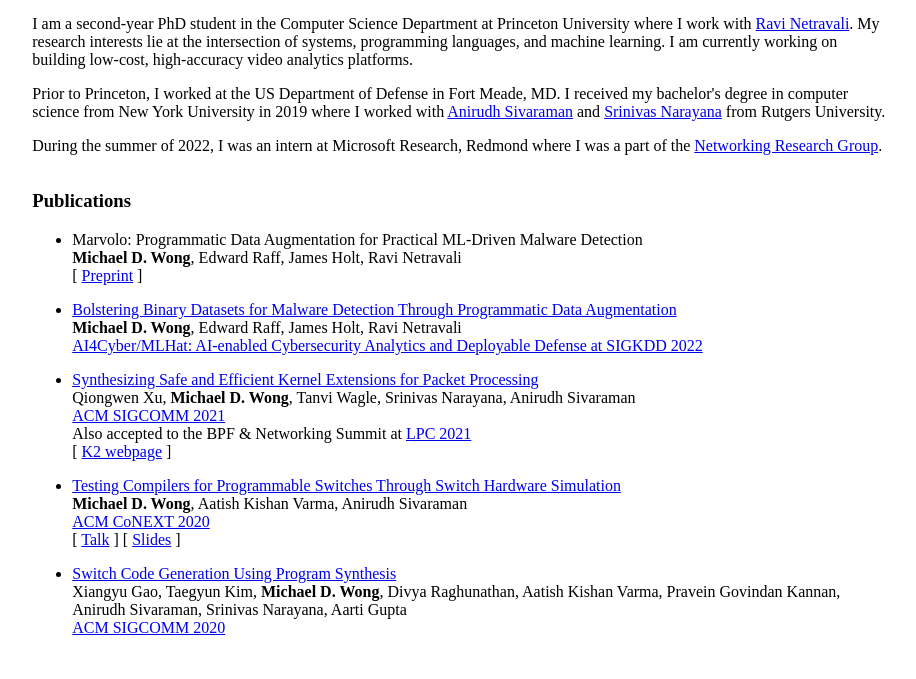
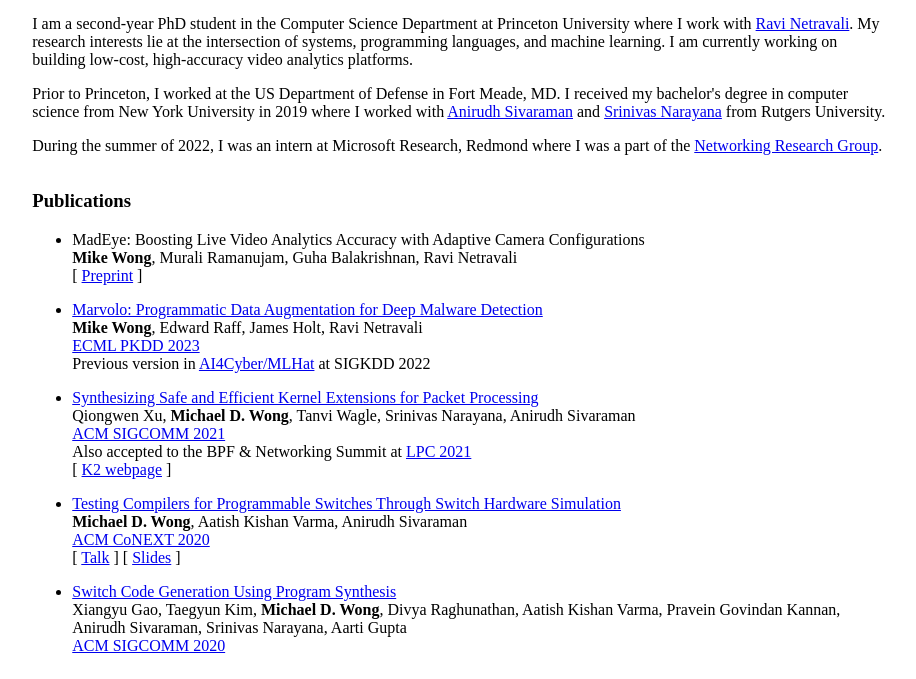
Before and after one commit to michaeldwong/michaeldwong.github.io, a plain HTML site: page index.html in a window 1280 px wide. Shown: the part 257-936 px from the top of the page, without its empty margins (178-1094 px from the left). Drawn offline with Linux system fonts and the light colour scheme.

Commit message:
Update papers

```diff
--- a/index.html
+++ b/index.html
@@ -47,22 +47,25 @@
     <ul>
 
         <li>
-            <p>Marvolo: Programmatic Data Augmentation for Practical ML-Driven Malware Detection<br>
-            <b>Michael D. Wong</b>, Edward Raff, James Holt, Ravi Netravali<br>
-            [ <a href="https://arxiv.org/abs/2206.03265">Preprint</a> ]</p>
+            <p>MadEye: Boosting Live Video Analytics Accuracy with Adaptive Camera Configurations<br>
+            <b>Mike Wong</b>, Murali Ramanujam, Guha Balakrishnan, Ravi Netravali<br>
+            [ <a href="https://arxiv.org/pdf/2304.02101.pdf">Preprint</a> ]</p>
+        </li>
+
+
+        <li>
+            <p><a href="#">Marvolo: Programmatic Data Augmentation for Deep Malware Detection</a><br>
+            <b>Mike Wong</b>, Edward Raff, James Holt, Ravi Netravali<br>
+            <a href="https://2023.ecmlpkdd.org/">ECML PKDD 2023</a><br>
+            Previous version in <a href="https://ai4cyber-kdd.com/ai4cyber-kdd-2022.html">AI4Cyber/MLHat</a> at SIGKDD 2022</p>
 
         </li>
 
         <li>
-            <p><a href="papers/marvolo_ai4cyber.pdf">Bolstering Binary Datasets for Malware Detection Through Programmatic Data Augmentation</a><br>
-            <b>Michael D. Wong</b>, Edward Raff, James Holt, Ravi Netravali<br>
-            <a href="https://ai4cyber-kdd.com/">AI4Cyber/MLHat: AI-enabled Cybersecurity Analytics and Deployable Defense at SIGKDD 2022</a><br>
-        </li>
-        <li>
             <p><a href="papers/k2_sigcomm21.pdf">Synthesizing Safe and Efficient Kernel Extensions for Packet Processing</a><br>
             Qiongwen Xu, <b>Michael D. Wong</b>, Tanvi Wagle, Srinivas Narayana, Anirudh Sivaraman<br>
             <a href="https://conferences.sigcomm.org/sigcomm/2021/">ACM SIGCOMM 2021</a><br>
-            Also accepted to the BPF & Networking Summit at <a href="https://linuxplumbersconf.org/">LPC 2021</a><br>
+            Also accepted to the BPF & Networking Summit at <a href="https://lpc.events/event/11/">LPC 2021</a><br>
             [ <a href="https://k2.cs.rutgers.edu/">K2 webpage</a> ]</p>
 
         </li>
```
